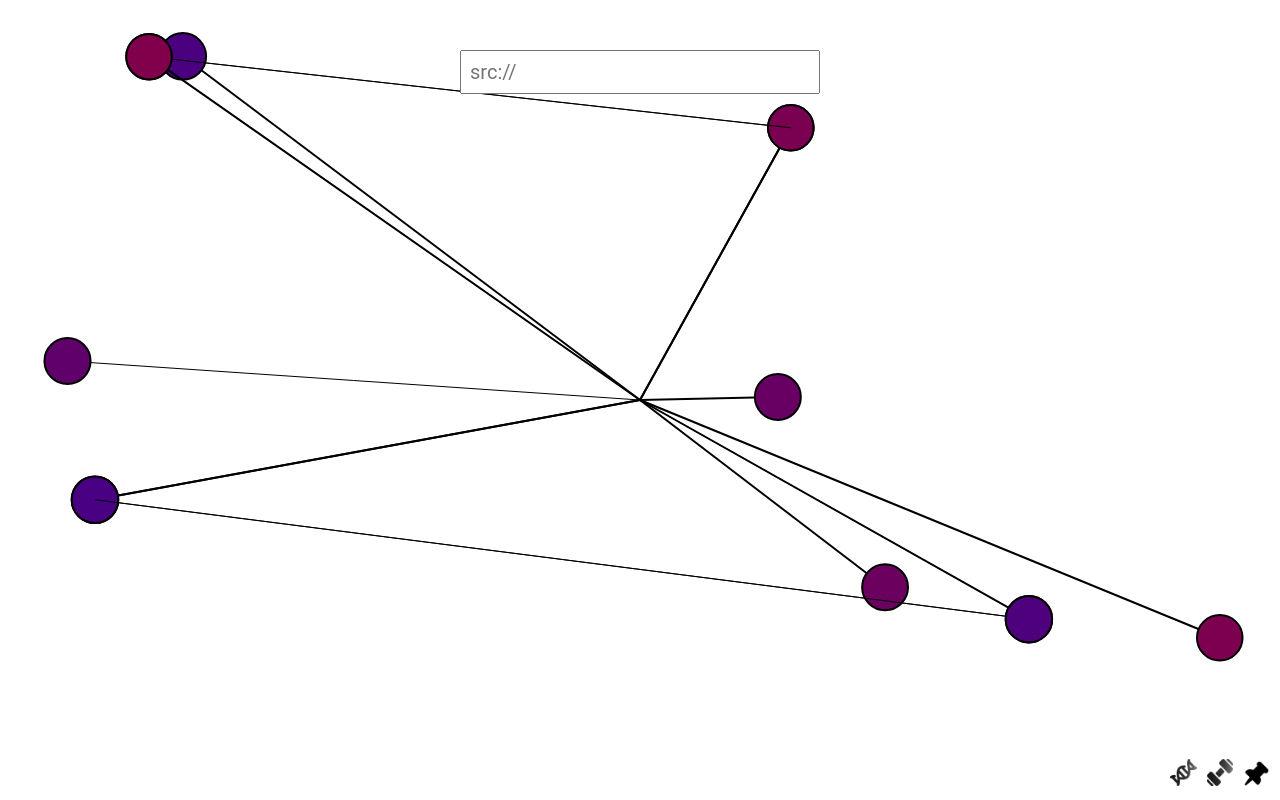
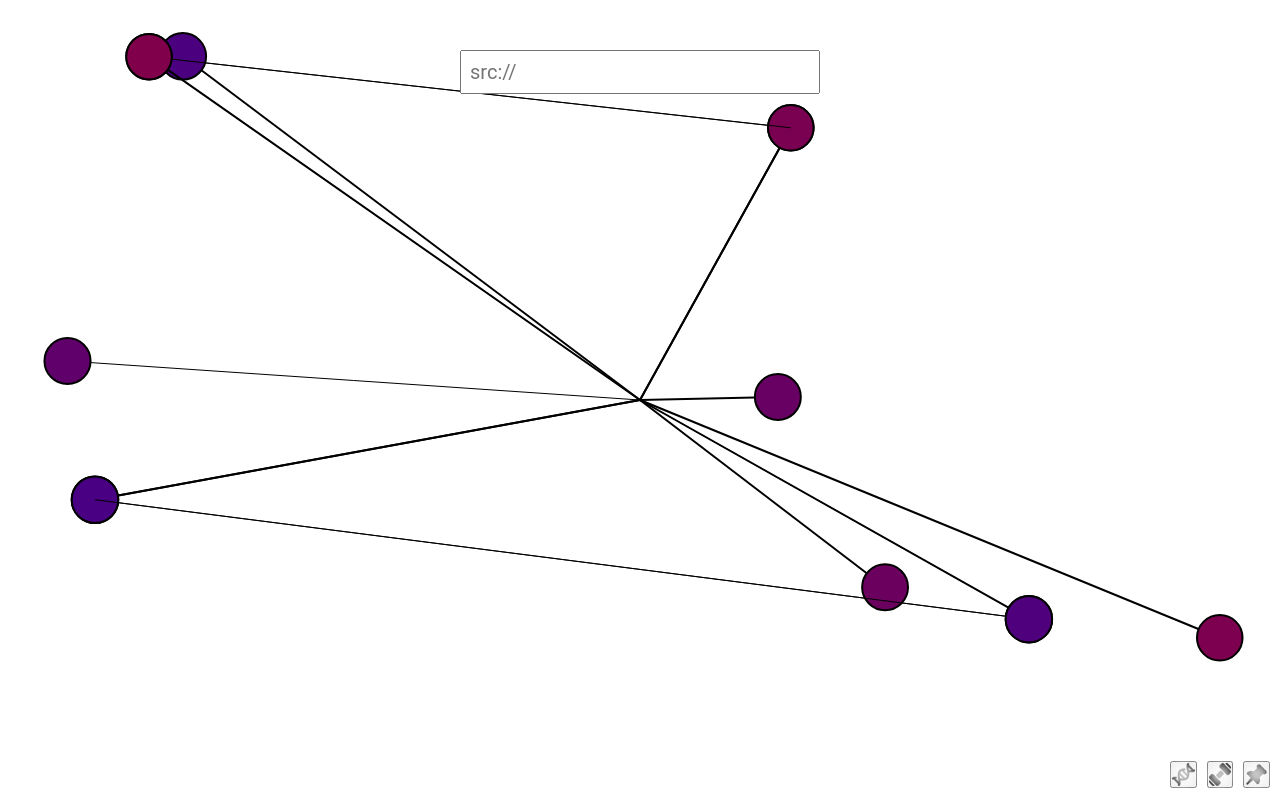
Before and after one commit to 0-5788719150923125/ext, a website built with webpack: page src/index.html in a window 1280 px wide. Built offline with nearby package versions, Linux system fonts and the light colour scheme.

Commit message:
fix buttons

```diff
--- a/src/style.css
+++ b/src/style.css
@@ -99,17 +99,30 @@ body {
 }
 
 .icon-button {
-  background: white;
-  border: none;
-  cursor: pointer;
-  padding: 0;
+  position: relative;
+  display: inline-block;
+  width: 2em;
+  height: 2em;
 }
 
 .icon-button img {
-  width: 2em;
-  height: auto;
-  box-shadow: 0 0 5px white, 0 0 10px white, 0 0 15px white, 0 0 20px white,
-    0 0 30px white, 0 0 40px white, 0 0 55px white, 0 0 75px white;
+  width: 100%;
+  height: 100%;
+  display: block;
+  object-fit: contain;
+}
+
+.icon-button::after {
+  content: '';
+  position: absolute;
+  top: 0;
+  left: 0;
+  width: 100%;
+  height: 100%;
+  background: url('icons/icon.png') center/contain no-repeat;
+  filter: blur(5px) brightness(0) invert(1);
+  opacity: 0.8;
+  pointer-events: none;
 }
 
 .right-align {
--- a/src/worker.js
+++ b/src/worker.js
@@ -74,7 +74,7 @@ self.onmessage = async function (event) {
         })
 
         // Wait until there are no more tokens generated within 7000 ms
-        while (Date.now() - lastTokenTime < 7000) {
+        while (Date.now() - lastTokenTime < 3000) {
             await delay(1000)
         }
 
```
